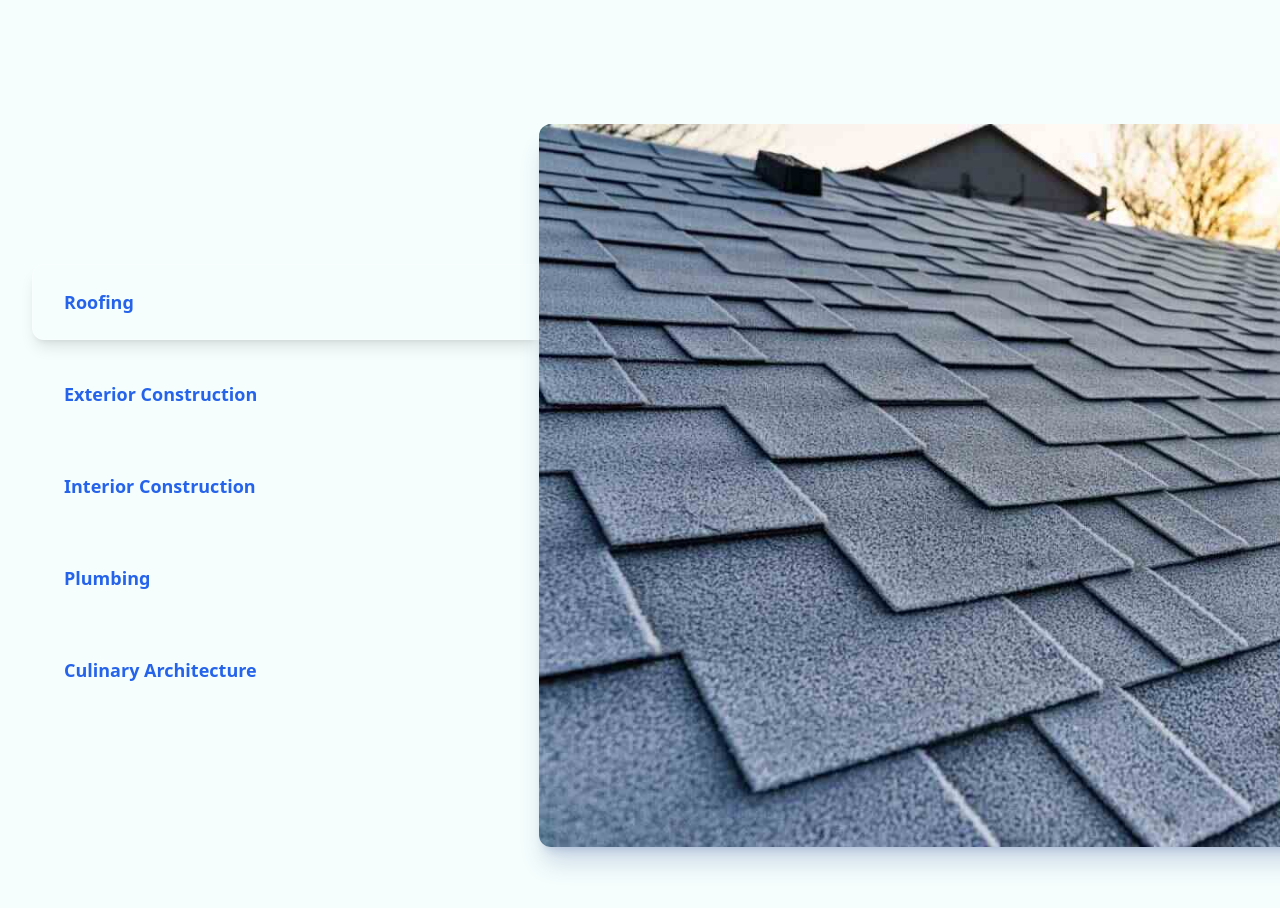
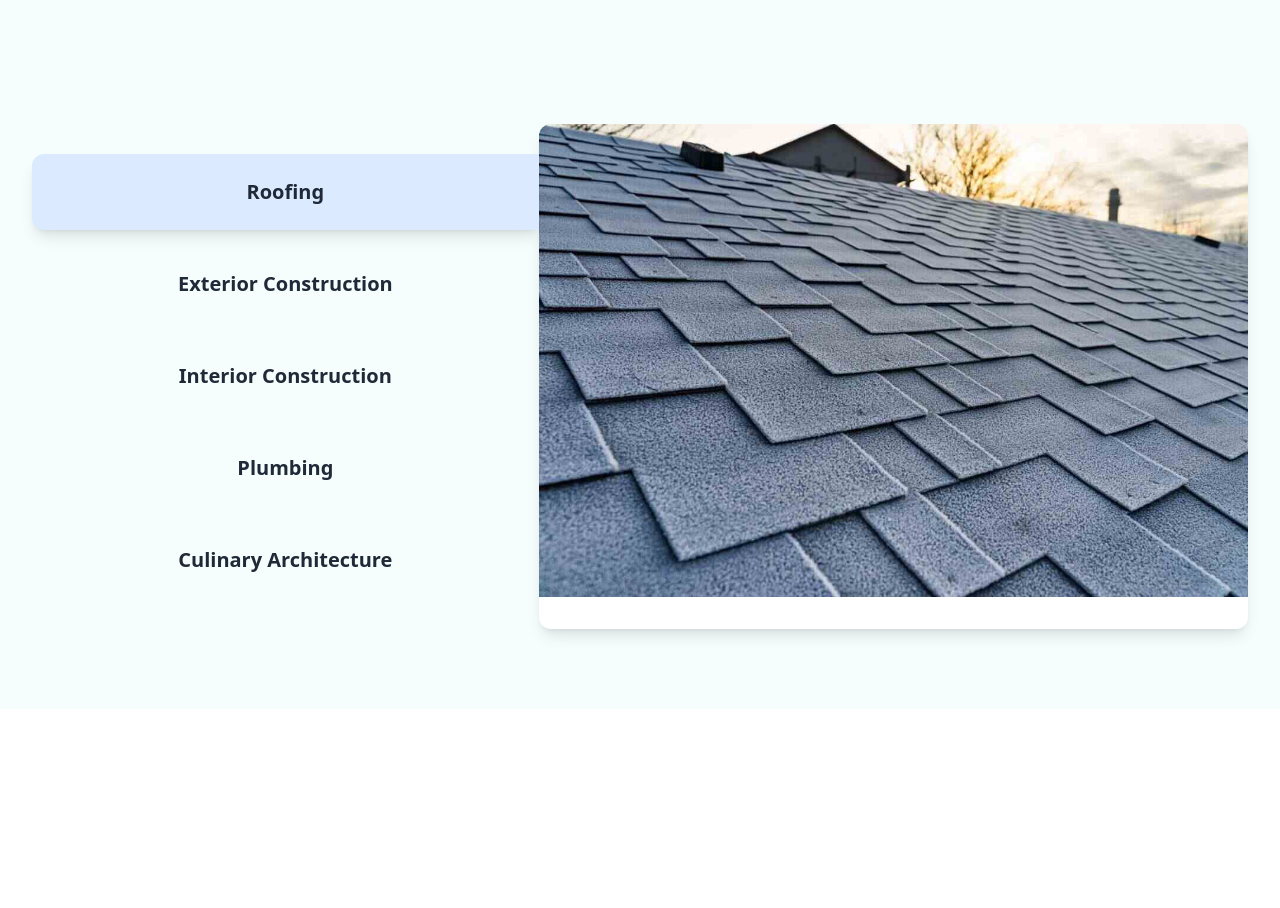
Before and after one commit to zikrya/GM-General, a React (Vite) app: page / in a window 1280 px wide. Shown: the part 760-1668 px from the top of the page. After the commit the page ends 1469 px from the top, so only its background shows below. Built offline with nearby package versions, Linux system fonts and the light colour scheme.

Commit message:
[REFRACTOR] corrected home intro

```diff
--- a/src/components/HomeGuide.jsx
+++ b/src/components/HomeGuide.jsx
@@ -27,21 +27,20 @@ const features = [
   ]
 
   const HomeGuide = () => {
-    let [tabOrientation, setTabOrientation] = useState('horizontal')
+    const [tabOrientation, setTabOrientation] = useState('horizontal');
+
     useEffect(() => {
-        let lgMediaQuery = window.matchMedia('(min-width: 1024px)')
-
+        const lgMediaQuery = window.matchMedia('(min-width: 1024px)');
         function onMediaQueryChange({ matches }) {
-          setTabOrientation(matches ? 'vertical' : 'horizontal')
+            setTabOrientation(matches ? 'vertical' : 'horizontal');
         }
-
-        onMediaQueryChange(lgMediaQuery)
-        lgMediaQuery.addEventListener('change', onMediaQueryChange)
+        onMediaQueryChange(lgMediaQuery);
+        lgMediaQuery.addEventListener('change', onMediaQueryChange);
 
         return () => {
-          lgMediaQuery.removeEventListener('change', onMediaQueryChange)
-        }
-      }, [])
+            lgMediaQuery.removeEventListener('change', onMediaQueryChange);
+        };
+    }, []);
 
     return (
         <section
@@ -49,66 +48,42 @@ const HomeGuide = () => {
             data-testid="features"
             aria-label="Features for running your books"
             className="relative overflow-hidden back-col pb-28 pt-10 sm:py-20">
-          {/*container*/}
             <div className="mx-auto max-w-7xl px-4 sm:px-6 lg:px-8 relative">
-            {/*header*/}
                 <Tab.Group
                     as="div"
-              className="mt-16 grid grid-cols-1 items-center gap-y-4 pt-10 sm:gap-y-8 md:mt-20 lg:grid-cols-12 lg:pt-0"
-              vertical={tabOrientation === 'vertical'}
-            >
+                    className="mt-16 grid grid-cols-1 items-center gap-y-5 pt-10 sm:gap-y-8 md:mt-20 lg:grid-cols-12 lg:pt-0"
+                    vertical={tabOrientation === 'vertical'}>
                     {({ selectedIndex }) => (
                         <>
-                  <div className="flex flex-col gap-y-4 -mx-4 pb-4 sm:mx-0 sm:overflow-visible sm:pb-0 lg:col-span-5">
+                            <div className="lg:col-span-5 flex flex-col gap-y-5">
                                 <Tab.List className="flex flex-col gap-y-4">
                                     {features.map((feature, featureIndex) => (
-    <div
-      key={feature.title}
-      className={
-        `group relative rounded-lg px-4 py-2 transition duration-300 ease-in-out lg:rounded-l-xl lg:rounded-r-none lg:p-6 ` +
-        (selectedIndex === featureIndex
-          ? 'bg-blue-100 shadow-lg lg:bg-white/10 lg:ring-1 lg:ring-inset lg:ring-white/10'
-          : 'hover:bg-white/10 lg:hover:bg-white/5')
-      }>
-      <h3 className="flex items-center">
-        {/* Icon or Image (Placeholder) */}
-        <span className="inline-block mr-2 text-blue-600">
-          <i className="fas fa-check"></i> {/* Placeholder for an icon */}
-        </span>
-
-        <Tab
-          className={
-            `text-lg font-semibold cursor-pointer ui-not-focus-visible:outline-none ` +
-            (selectedIndex === featureIndex
-              ? 'text-blue-600 lg:text-blue-600'
-              : 'text-blue-600 hover:text-white lg:text-blue-600')}
-        >
+                                        <Tab key={feature.title}>
+                                            <div className={`group relative rounded-lg px-4 py-3 transition duration-300 ease-in-out lg:rounded-l-xl lg:rounded-r-none lg:p-6
+                                                            ${selectedIndex === featureIndex
+                                                            ? 'bg-blue-100 shadow-lg'
+                                                            : 'hover:bg-blue-50 cursor-pointer'}`}>
+                                                <h3 className="text-xl font-semibold text-gray-800">
                                                     {feature.title}
+                                                </h3>
+                                            </div>
                                         </Tab>
-      </h3>
-      {/* Optional subtitle */}
-      <p className="text-sm text-gray-500">{feature.subtitle}</p>
-    </div>
                                     ))}
                                 </Tab.List>
-
                             </div>
-                  <Tab.Panels className="lg:col-span-7">
+                            <Tab.Panels className="lg:col-span-7 mt-6 lg:mt-0">
                                 {features.map((feature) => (
-                      <Tab.Panel key={feature.title} unmount={false}>
-                        <div className="relative sm:px-6 lg:hidden">
-                          <div className="absolute -inset-x-4 bottom-[-4.25rem] top-[-6.5rem] bg-white/10 ring-1 ring-inset ring-white/10 sm:inset-x-0 sm:rounded-t-xl" />
-                          <p className="relative mx-auto max-w-2xl text-base text-white sm:text-center">
-                            {feature.description}
-                          </p>
-                        </div>
-                        <div className="mt-10 w-[45rem] overflow-hidden rounded-xl bg-slate-50 shadow-xl shadow-blue-900/20 sm:w-auto lg:mt-0 lg:w-[67.8125rem]">
+                                    <Tab.Panel key={feature.title} className="focus:outline-none">
+                                        <div className="w-full overflow-hidden rounded-xl bg-white shadow-lg">
                                             <img
-                            className="w-full"
+                                                className="w-full h-auto"
                                                 src={feature.image}
-                            alt=""
+                                                alt={feature.title}
                                                 sizes="(min-width: 1024px) 67.8125rem, (min-width: 640px) 100vw, 45rem"
                                             />
+                                            <div className="p-4">
+                                                <p className="text-lg text-gray-700">{feature.description}</p>
+                                            </div>
                                         </div>
                                     </Tab.Panel>
                                 ))}
@@ -118,8 +93,7 @@ const HomeGuide = () => {
                 </Tab.Group>
             </div>
         </section>
-      )
+    );
+};
 
-}
-
-export default HomeGuide
+export default HomeGuide;
```
Lines whose indentation alone changed are shown as unchanged.
